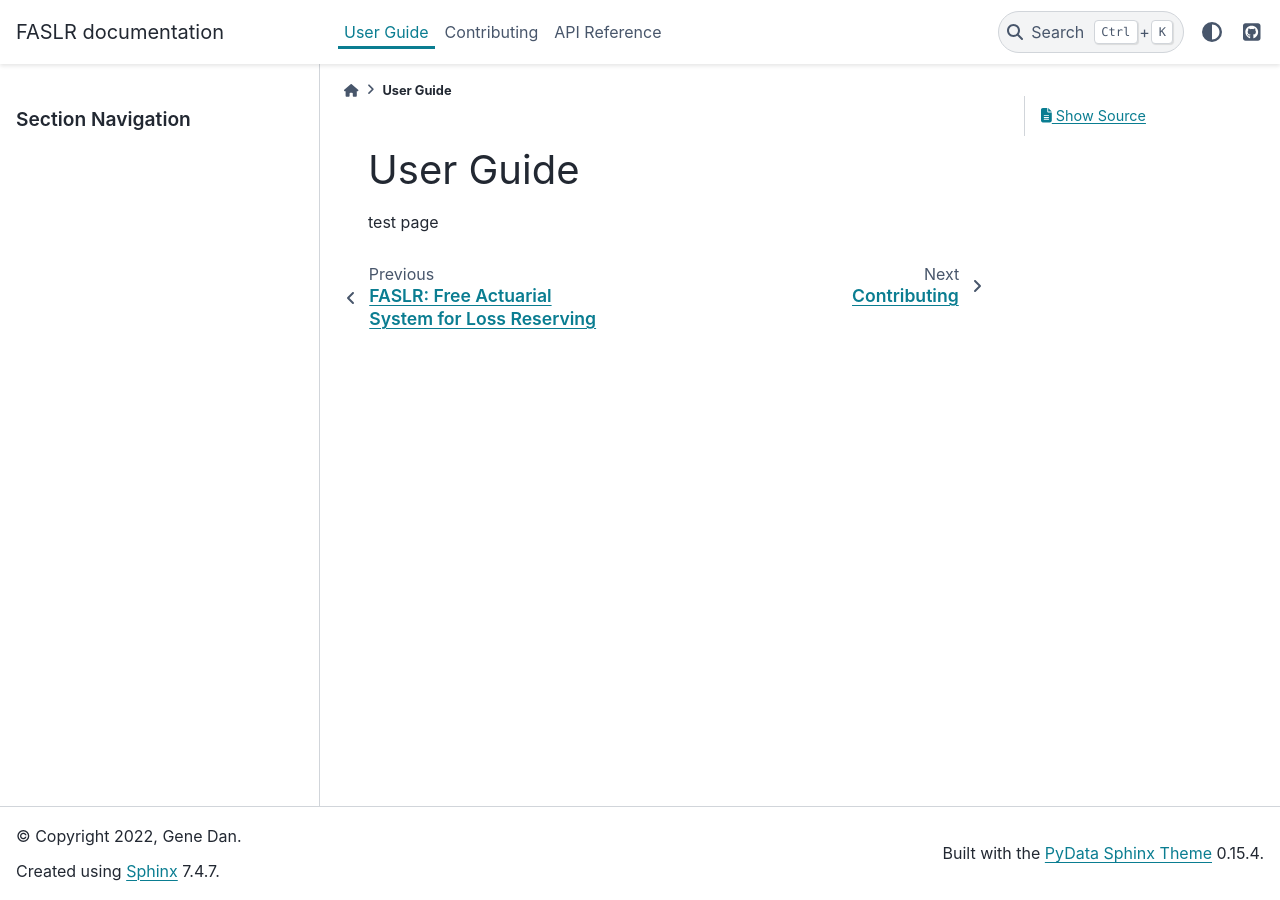
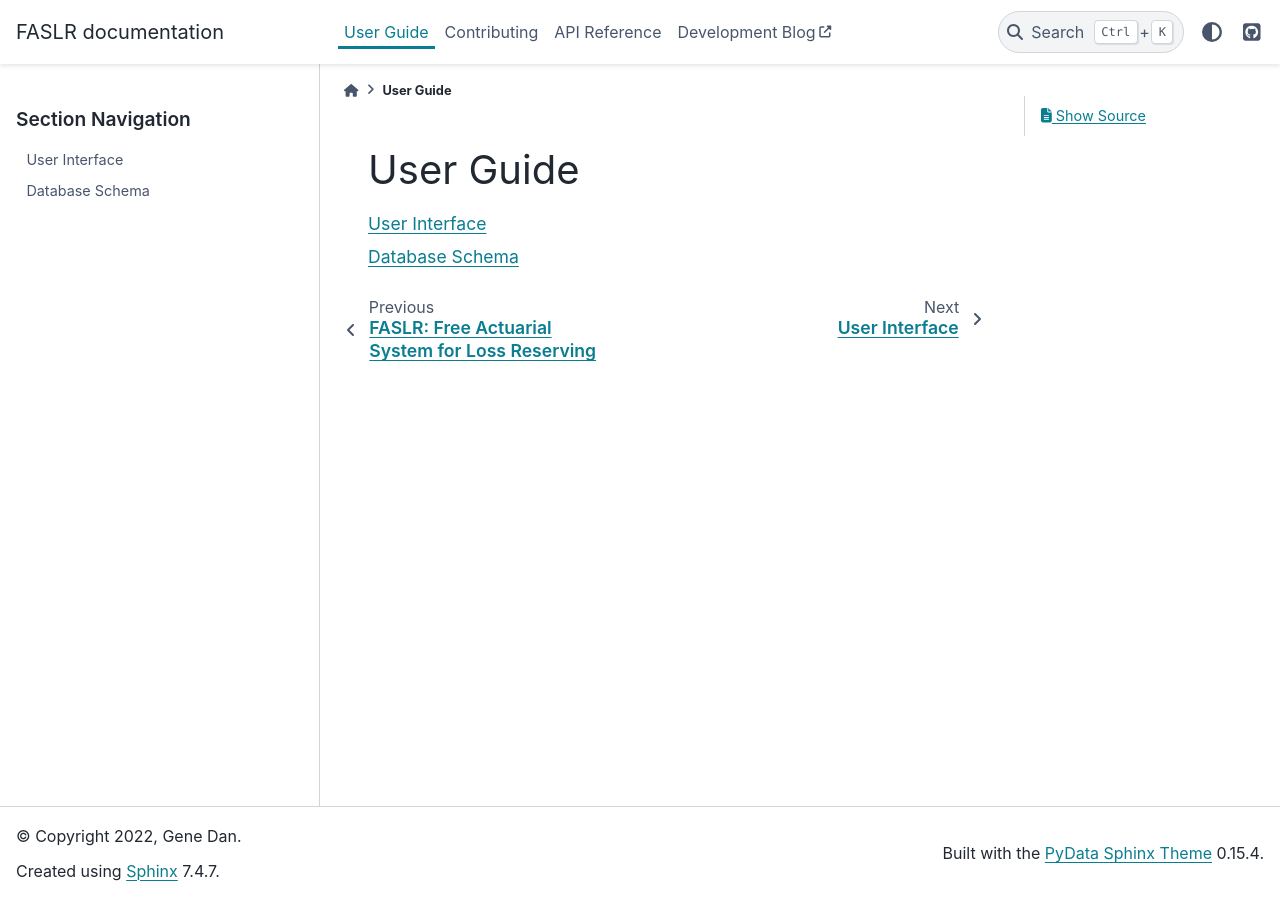
Before and after one commit to casact/FASLR, a Sphinx documentation site: the page built from docs/user/index.rst, in a window 1280 px wide. Built offline with Sphinx 7.4.7 and the PyData theme 0.15.4, drawn with Linux system fonts in a browser that asks for light colours; pages that are not in the unit, such as notebooks, are missing from menus; the version number could not be read and is left out.

Commit message:
update docs

```diff
--- a/docs/conf.py
+++ b/docs/conf.py
@@ -84,6 +84,12 @@ html_theme_options = {
             "url": "https://github.com/casact/FASLR",
             "icon": "fa-brands fa-square-github",
             "type": "fontawesome",
+        }
+    ],
+    "external_links": [
+        {
+            "url": "https://genedan.com",
+            "name": "Development Blog",
         }
     ]
 }
--- a/docs/contributing/index.rst
+++ b/docs/contributing/index.rst
@@ -3,10 +3,6 @@ Contributing
 
 Section to describe contributing guidelines.
 
-Section to describe user interface.
-
 .. toctree::
    :maxdepth: 2
    :caption: Contents:
-
-   test
--- a/docs/user/index.rst
+++ b/docs/user/index.rst
@@ -1,3 +1,8 @@
 User Guide
 ===========
-test page
+
+.. toctree::
+   :maxdepth: 1
+
+   interface/index
+   schema/index
--- /dev/null
+++ b/docs/user/interface/index.rst
@@ -0,0 +1,2 @@
+User Interface
+===============
--- /dev/null
+++ b/docs/user/schema/index.rst
@@ -0,0 +1,2 @@
+Database Schema
+================
```
Also changed, not shown: docs/index.rst (line endings or trailing spaces).
